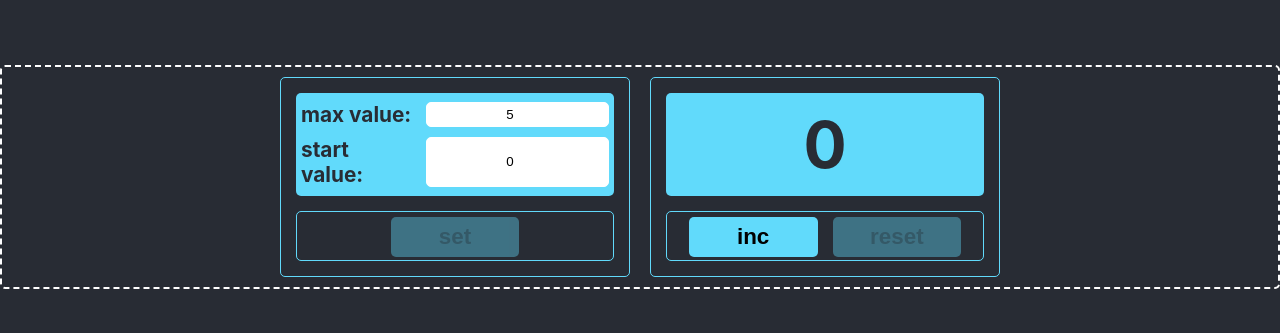
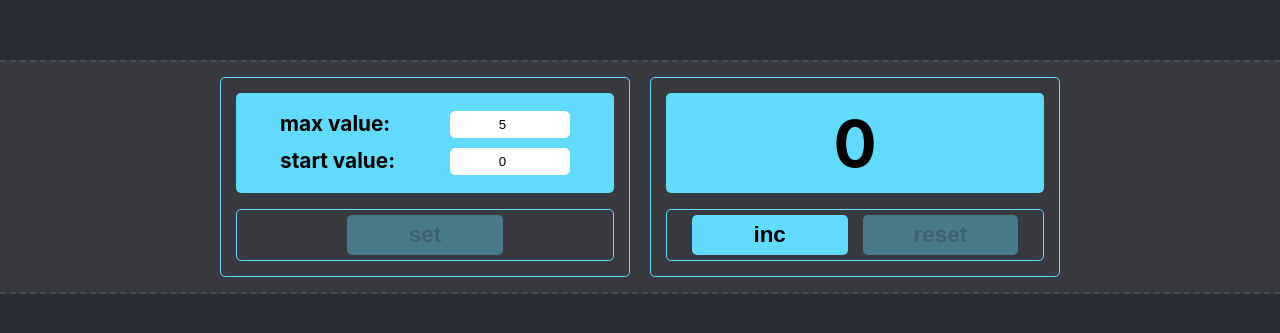
Before and after one commit to 7lad48/month-final-task, a React (Create React App) app: page / in a window 1280 px wide. Shown: the part 223-556 px from the top of the page. Built offline with nearby package versions, Linux system fonts and the light colour scheme.

Commit message:
counter tuesday done

```diff
--- a/src/App.css
+++ b/src/App.css
@@ -3,15 +3,11 @@
 }
 
 .App {
-  margin:0;
-  padding:0;
-  color: #282c34;
   min-height: 100vh;
-  width: 100%;
   display: flex;
   align-items: center;
-  align-content: center;
   justify-content: center;
   flex-wrap: wrap;
-  gap:20px;
+  gap: 30px;
+  background-color: #282c34;
 }
--- a/src/components/Counter/Counter.module.css
+++ b/src/components/Counter/Counter.module.css
@@ -1,30 +1,30 @@
 .counterMain{
+    width: 100%;
+    border-top: 2px dashed rgba(255, 255, 255, 0.1);
+    border-bottom: 2px dashed rgba(255, 255, 255, 0.1);
+    padding: 15px;
 
-    width: 100%;
-    border: 2px dashed white;
-    padding: 10px;
-    border-radius: 5px;
     display: flex;
     justify-content: center;
     gap: 20px;
+    flex-wrap: wrap;
+    background-color: rgba(80, 80, 80, 0.4);
 }
 .body{
+    flex-basis: 100%;
     border: 1px solid #61dafb;
-    min-width:200px;
-    min-height: 200px;
-    max-width: 350px;
-   /* max-height: 350px;*/
-    width: 30%;
-   /* height: 30%;*/
     padding: 15px;
     border-radius: 5px;
     display: flex;
     flex-direction: column;
-    gap: 15px;
+    justify-content: space-between;
+    min-height: 200px;
+    max-width: 410px;
+    min-width: 260px;
 }
 .counterBoard{
+    min-height: 100px;
     background-color: #61dafb;
-    height: 70%;
     display: flex;
     align-items: center;
     justify-content: center;
@@ -33,7 +33,6 @@
     border-radius: 5px;
 }
 .counterButtons{
-    height: 30%;
     border: 1px solid #61dafb;
     border-radius: 5px;
     display: flex;
--- a/src/components/Counter/CounterSettings/CounterSettings.module.css
+++ b/src/components/Counter/CounterSettings/CounterSettings.module.css
@@ -4,6 +4,8 @@
 }
 .settingLine{
     width:100%;
+    max-width: 300px;
+    margin: 0 auto;
     display: flex;
     justify-content: space-between;
     gap: 10px;
@@ -11,9 +13,12 @@
     padding: 0 5px;
 }
 .settingLine input{
+    align-self: center;
+    padding: 5px;
     border-radius: 5px;
     text-align: center;
     border:1px solid #fff;
+    max-width: 120px;
 }
 .settingLine input:focus{
     outline: none;
--- a/src/index.css
+++ b/src/index.css
@@ -5,7 +5,6 @@ body {
     sans-serif;
   -webkit-font-smoothing: antialiased;
   -moz-osx-font-smoothing: grayscale;
-  background-color: #282c34;
 }
 
 code {
```
